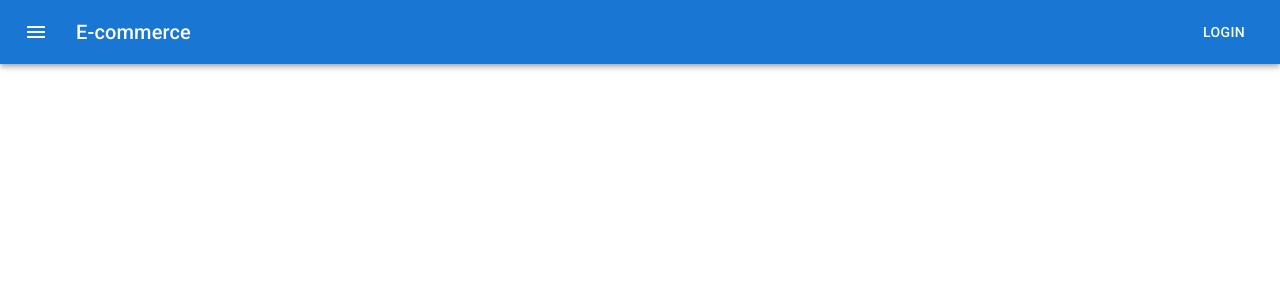
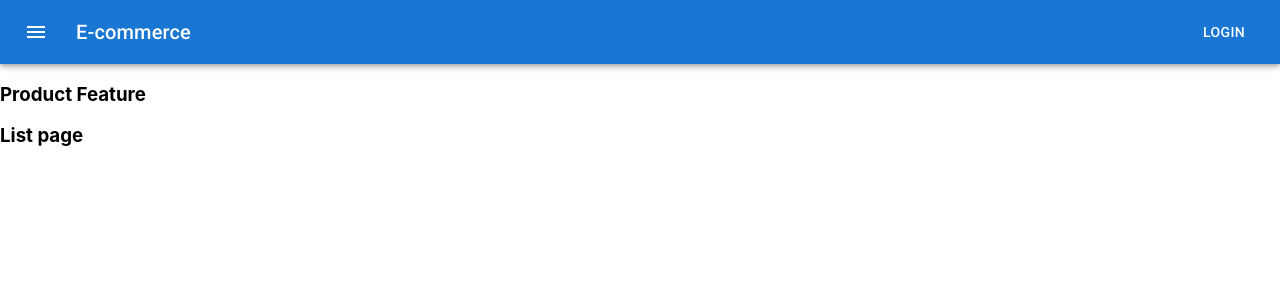
Before and after one commit to AndyLab9596/e-commerce, a React (Create React App) app: page /products in a window 1280 px wide. Shown: the top 300 px of the page. Built offline with nearby package versions, Linux system fonts and the light colour scheme.

Commit message:
set up basis products feature

```diff
--- a/src/App.js
+++ b/src/App.js
@@ -1,6 +1,7 @@
 import Header from 'components/Header';
+import ProductFeature from 'features/Product';
 import React from 'react';
-import { BrowserRouter as Router, Switch } from "react-router-dom";
+import { BrowserRouter as Router, Switch, Route } from "react-router-dom";
 
 function App() {
 
@@ -10,6 +11,7 @@ function App() {
       <Router>
         <Header />
         <Switch>
+          <Route path="/products" component={ProductFeature} />
 
 
         </Switch>
--- /dev/null
+++ b/src/features/Product/index.jsx
@@ -0,0 +1,18 @@
+import React from 'react';
+import { Route, Switch, useRouteMatch } from 'react-router';
+import ListPage from './pages/ListPage';
+
+const ProductFeature = () => {
+    const match = useRouteMatch();
+    console.log(match)
+    return (
+        <div>
+            <h3>Product Feature</h3>
+            <Switch>
+                <Route path={match.url} exact component={ListPage} />
+            </Switch>
+        </div>
+    );
+};
+
+export default ProductFeature;
--- /dev/null
+++ b/src/features/Product/pages/ListPage.jsx
@@ -0,0 +1,12 @@
+import React from 'react';
+
+const ListPage = () => {
+
+    return (
+        <div>
+            <h3>List page</h3>
+        </div>
+    );
+};
+
+export default ListPage;
--- a/src/index.js
+++ b/src/index.js
@@ -13,7 +13,7 @@ ReactDOM.render(
       <SnackbarProvider
         maxSnack={3}
         anchorOrigin={{ horizontal: 'right', vertical: 'top' }}
-        autoHideDuration={5000}
+        autoHideDuration={3000}
         disableWindowBlurListener >
         <App />
       </SnackbarProvider>
```
